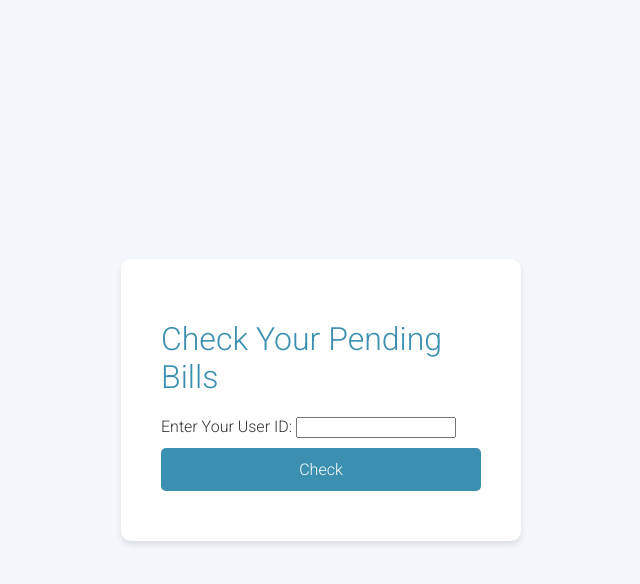
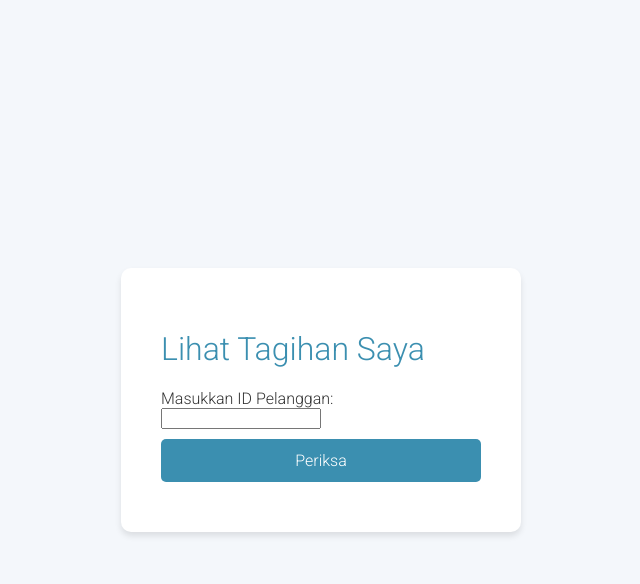
Before and after one commit to bonzoholda/CDWS_project, a FastAPI app: page / in a window 1280 px wide. Shown: the top 584 px of the page, without its empty margins (319-959 px from the left). Run offline with FastAPI, Linux system fonts and the light colour scheme.

Commit message:
Update user.html

```diff
--- a/app/templates/user.html
+++ b/app/templates/user.html
@@ -3,17 +3,17 @@
 <head>
     <meta charset="UTF-8">
     <meta name="viewport" content="width=device-width, initial-scale=1.0">
-    <title>Check My Bills</title>
+    <title>Layanan Periksa Tagihan</title>
     <link href="https://fonts.googleapis.com/css2?family=Roboto:wght@300;400;500&display=swap" rel="stylesheet">
     <link rel="stylesheet" href="static/style.css">
 </head>
 <body>
     <div class="form-container">
-    <h1>Check Your Pending Bills</h1>
+    <h1>Lihat Tagihan Saya</h1>
     <form action="/user" method="get">
-        <label for="user_id">Enter Your User ID:</label>
+        <label for="user_id">Masukkan ID Pelanggan:</label>
         <input type="text" name="user_id" required>
-        <button type="submit">Check</button>
+        <button type="submit">Periksa</button>
     </form>
     </div>
 
@@ -22,21 +22,38 @@
         <div class="table-wrapper">
         <table class="bill-table">
 
+            <thead>
+                <tr>
+                    <th>Periode</th>
+                    <th>SR#</th>
+                    <th>Alamat</th>
+                    <th>Meter_Lalu</th>
+                    <th>Meter_Sekarang</th>
+                    <th>Pemakaian</th>
+                    <th>Prog_01-10</th>
+                    <th>Prog_11-20</th>
+                    <th>Prog_21-30</th>
+                    <th>Prog_>30</th>
+                    <th>Beban_Dasar</th>
+                    <th>Jumlah_Tagihan</th>
+                </tr>
+            </thead>
+
             <tbody>
                 {% for bill in user_data %}
                 <tr>
-                    <td data-label="Pay Period"><span>{{ bill.pay_period }}</span></td>
-                    <td data-label="Device ID"><span>{{ bill.device_id }}</span></td>
-                    <td data-label="Address"><span>{{ bill.user_address }}</span></td>
-                    <td data-label="Meter Past"><span>{{ bill.meter_past }}</span></td>
-                    <td data-label="Meter Now"><span>{{ bill.meter_now }}</span></td>
-                    <td data-label="Usage"><span>{{ bill.usage }}</span></td>
-                    <td data-label="Level 1"><span>{{ bill.lv1_cost }}</span></td>
-                    <td data-label="Level 2"><span>{{ bill.lv2_cost }}</span></td>
-                    <td data-label="Level 3"><span>{{ bill.lv3_cost }}</span></td>
-                    <td data-label="Level 4"><span>{{ bill.lv4_cost }}</span></td>
-                    <td data-label="Basic Cost"><span>{{ bill.basic_cost }}</span></td>
-                    <td data-label="Bill Amount"><span>{{ bill.bill_amount }}</span></td>
+                    <td data-label="Periode"><span>{{ bill.pay_period }}</span></td>
+                    <td data-label="SR#"><span>{{ bill.device_id }}</span></td>
+                    <td data-label="Alamat"><span>{{ bill.user_address }}</span></td>
+                    <td data-label="Meter_Lalu"><span>{{ bill.meter_past }}</span></td>
+                    <td data-label="Meter_Sekarang"><span>{{ bill.meter_now }}</span></td>
+                    <td data-label="Pemakaian"><span>{{ bill.usage }}</span></td>
+                    <td data-label="Prog_01-10"><span>{{ bill.lv1_cost }}</span></td>
+                    <td data-label="Prog_11-20"><span>{{ bill.lv2_cost }}</span></td>
+                    <td data-label="Prog_21-30"><span>{{ bill.lv3_cost }}</span></td>
+                    <td data-label="Prog_>30"><span>{{ bill.lv4_cost }}</span></td>
+                    <td data-label="Beban_Dasar"><span>{{ bill.basic_cost }}</span></td>
+                    <td data-label="Jumlah_Tagihan"><span>{{ bill.bill_amount }}</span></td>
                 </tr>
                 {% endfor %}
             </tbody>
```
